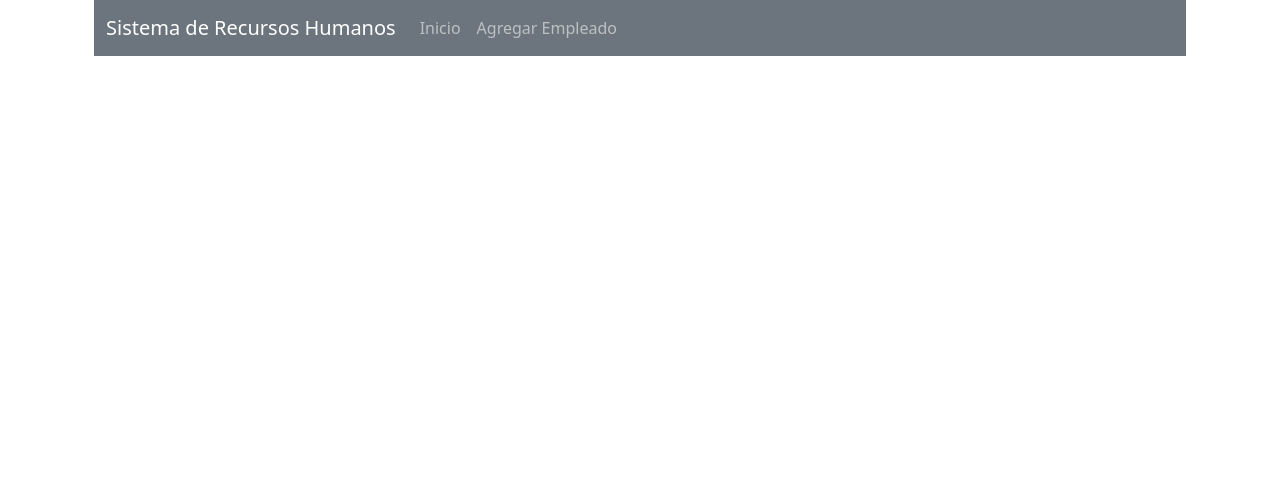
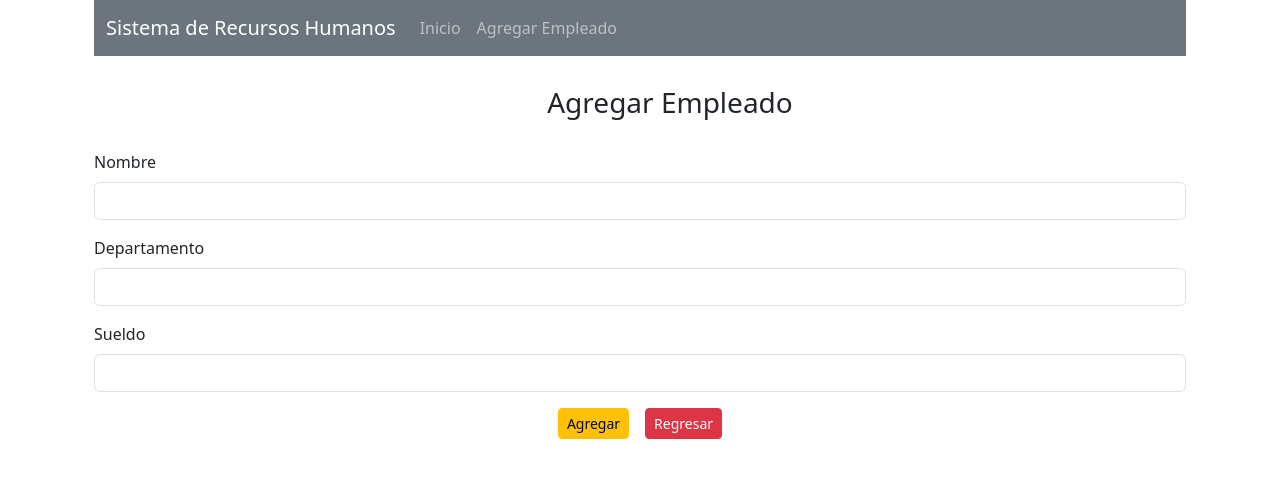
Before and after one commit to EdwinFlores29/recursos-humanos-app, a React (Create React App) app: page /agregar in a window 1280 px wide. Shown: the top 478 px of the page. Built offline with nearby package versions, Linux system fonts and the light colour scheme.

Commit message:
archivo de navegacion
un archivo para mandar agregar usuarios desde la vista

```diff
--- a/src/App.js
+++ b/src/App.js
@@ -1,6 +1,7 @@
 import ListadoEmpleados from "./components/ListadoEmpleados";
 import Navegacion from "./plantilla/Navegacion";
 import {BrowserRouter, Route, Routes} from "react-router-dom";
+import AgregarEmpleado from "./components/AgregarEmpleado";
 
 function App() {
   return (
@@ -8,7 +9,8 @@
           <BrowserRouter>
               <Navegacion />
               <Routes>
-                  <Route path="/" element={<ListadoEmpleados />} />
+                  <Route exact path="/" element={<ListadoEmpleados />} />
+                  <Route exact path="/agregar" element={<AgregarEmpleado />} />
               </Routes>
           </BrowserRouter>
       </div>
--- /dev/null
+++ b/src/components/AgregarEmpleado.jsx
@@ -0,0 +1,32 @@
+import React from 'react';
+
+export default function AgregarEmpleado() {
+    return (
+        <div className="container">
+            <div className="container text-center" style={{margin: '30px'}}>
+                <h3>Agregar Empleado</h3>
+            </div>
+            <form>
+                <div className="mb-3">
+                    <label htmlFor="nombre" className="form-label">Nombre</label>
+                    <input type="text" className="form-control" id="nombre"
+                    name="nombre" required={true}/>
+                </div>
+                <div className="mb-3">
+                    <label htmlFor="departamento" className="form-label">Departamento</label>
+                    <input type="text" className="form-control" id="departamento"
+                    name="departamento"/>
+                </div>
+                <div className="mb-3">
+                    <label htmlFor="sueldo" className="form-label">Sueldo</label>
+                    <input type="number" step="any" className="form-control" id="sueldo"
+                    name="sueldo"/>
+                </div>
+                <div className="text-center">
+                    <button type="submit" className="btn btn-warning btn-sm me-3">Agregar</button>
+                    <a href="/" className="btn btn-danger btn-sm">Regresar</a>
+                </div>
+            </form>
+        </div>
+    )
+}
--- a/src/plantilla/Navegacion.jsx
+++ b/src/plantilla/Navegacion.jsx
@@ -1,4 +1,5 @@
 import React from 'react';
+import {Link} from "react-router-dom";
 
 export default function Navegacion() {
     return (
@@ -14,7 +15,7 @@
                     <div className="collapse navbar-collapse" id="navbarNavAltMarkup">
                         <div className="navbar-nav">
                             <a className="nav-link" aria-current="page" href="/">Inicio</a>
-                            <a className="nav-link" href="/agregar">Agregar Empleado</a>
+                            <Link className="nav-link" to="/agregar">Agregar Empleado</Link>
 
                         </div>
                     </div>
```
